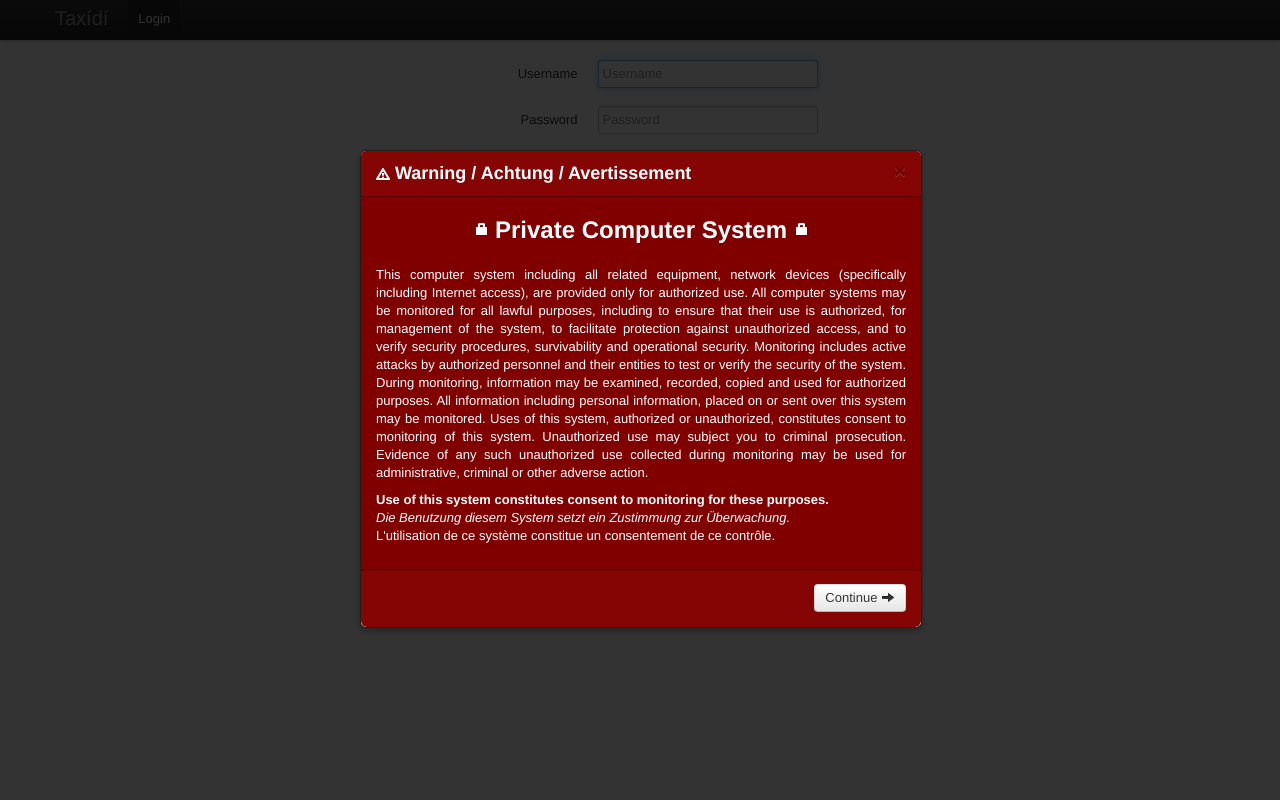
After one commit to rechner/taxidi-web, a PHP site: page /login.php in a window 1280 px wide. The commit adds this page. Run offline with PHP 8.4, Linux system fonts and the light colour scheme; data that the repository does not hold is empty.

Commit message:
Added login form.

```diff
--- /dev/null
+++ b/login.php
@@ -0,0 +1,121 @@
+<!DOCTYPE html>
+<html lang="en">
+  <head>
+    <script src="bootstrap/js/jquery.js"></script>
+    <meta http-equiv="Content-Type" content="text/html;charset=utf-8" />
+    <title>Login · Taxídí</title>
+    <meta name="viewport" content="width=device-width, initial-scale=1.0">
+    <meta name="description" content="Web interface for Taxidi check-in system">
+    <meta name="author" content="">
+
+    <!-- Le styles -->
+    <link href="bootstrap/css/bootstrap.css" rel="stylesheet">
+    <style type="text/css">
+      body {
+        padding-top: 60px; /* 60px to make the container go all the way to the bottom of the topbar */
+      }
+    </style>
+    <link href="bootstrap/css/bootstrap-responsive.css" rel="stylesheet">
+
+    <!-- Le HTML5 shim, for IE6-8 support of HTML5 elements -->
+    <!--[if lt IE 9]>
+      <script src="http://html5shim.googlecode.com/svn/trunk/html5.js"></script>
+    <![endif]-->
+
+    <!-- Le fav and touch icons -->
+    <link rel="shortcut icon" href="resources/img/favicon.ico" />
+    <!--<link rel="apple-touch-icon-precomposed" sizes="144x144" href="bootstrap/ico/apple-touch-icon-144-precomposed.png"> -->
+    <!--<link rel="apple-touch-icon-precomposed" sizes="114x114" href="bootstrap/ico/apple-touch-icon-114-precomposed.png"> -->
+    <!--<link rel="apple-touch-icon-precomposed" sizes="72x72" href="bootstrap/ico/apple-touch-icon-72-precomposed.png"> -->
+    <link rel="apple-touch-icon-precomposed" href="resources/img/apple-touch-icon-57-optimized.png">
+  </head>
+
+  <body>
+
+    <div class="navbar navbar-fixed-top">
+      <div class="navbar-inner">
+        <div class="container">
+          <a class="btn btn-navbar" data-toggle="collapse" data-target=".nav-collapse">
+            <span class="icon-bar"></span>
+            <span class="icon-bar"></span>
+            <span class="icon-bar"></span>
+          </a>
+          <a class="brand" href="index.php">Taxídí</a>
+          <div class="nav-collapse">
+            <ul class="nav">
+              <li class="active"><a href="login.php">Login</a></li>
+            </ul>
+          </div>
+        </div>
+      </div>
+    </div>
+
+    <div class="modal hide fade" id="banner" tabindex="-1" role="dialog" aria-labelledby="bannerLabel" aria-hidden="true">
+      <div class="modal-header" style="background-color: #850505; border-bottom-color: #600000; color: white;">
+        <button type="button" class="close" data-dismiss="modal" aria-hidden="true">×</button>
+        <h3 id="bannerLabel"><i class="icon-warning-sign icon-white" style="margin-top: 4px;"></i> Warning / Achtung / Avertissement</h3>
+      </div>
+      <div class="modal-body" style="background-color: #800000; color: white;">
+        <h2 style="text-align: center"><i class="icon-lock icon-white" style="margin-top: 6px;"></i>
+          Private Computer System <i class="icon-lock icon-white" style="margin-top: 6px;"></i></h2><br>
+        <p style="text-align: justify">This   computer  system  including  all  related  equipment,   network  devices
+          (specifically including Internet access), are provided only for authorized use.
+          All computer systems  may be monitored  for all  lawful purposes,  including to
+          ensure  that  their  use  is  authorized,  for management  of  the  system,  to
+          facilitate  protection  against  unauthorized  access,  and  to verify security
+          procedures, survivability and operational security.  Monitoring includes active
+          attacks  by  authorized  personnel  and  their  entities  to test or verify the
+          security  of  the  system.  During  monitoring,  information  may  be examined,
+          recorded, copied and used for authorized purposes.  All  information  including
+          personal information, placed on or sent over this system may be monitored. Uses
+          of this system,  authorized  or unauthorized, constitutes consent to monitoring
+          of  this  system.  Unauthorized  use may  subject you  to criminal prosecution.
+          Evidence of any  such unauthorized  use collected during monitoring may be used
+          for  administrative,  criminal  or other  adverse  action.</p>
+        <p><b>Use of this system constitutes consent to monitoring for these purposes.<br></b>
+        <i>Die Benutzung diesem System setzt ein Zustimmung zur Überwachung.</i><br>
+        L'utilisation de ce système constitue un consentement de ce contrôle.</p>
+        </div>
+      <div class="modal-footer" style="background-color: #850505; color: white; border-top-color: #600000; box-shadow: 0 1px 0 #700000 inset;">
+        <button class="btn" data-dismiss="modal" aria-hidden="true">Continue <i class="icon-arrow-right"></i></button>
+      </div>
+    </div>
+
+    <div class="row-fluid">
+      <div class="span4"></div>
+      <div class="span4">
+        <form class="form-horizontal">
+          <div class="control-group">
+            <label class="control-label" for="username">Username</label>
+            <div class="controls">
+              <input type="text" id="username" placeholder="Username" autofocus>
+            </div>
+          </div>
+          <div class="control-group">
+            <label class="control-label" for="password">Password</label>
+            <div class="controls">
+              <input type="password" id="password" placeholder="Password">
+            </div>
+          </div>
+          <div class="control-group">
+            <div class="controls">
+              <label class="checkbox">
+                <input type="checkbox"> Remember me
+              </label>
+              <button type="submit" class="btn">Sign in</button>
+            </div>
+          </div>
+        </form>
+        <div class="span4"></div>
+      </div>
+    </div>
+
+    <script>
+      $(function(){
+        $("#banner").modal('show');
+        $("#banner").on("hide", function() {$("#username").focus();});
+      });
+    </script>
+
+
+<?php require_once "template/footer.php" ; ?>
```
Also changed, not shown: recent.php (+9 -0 lines).
